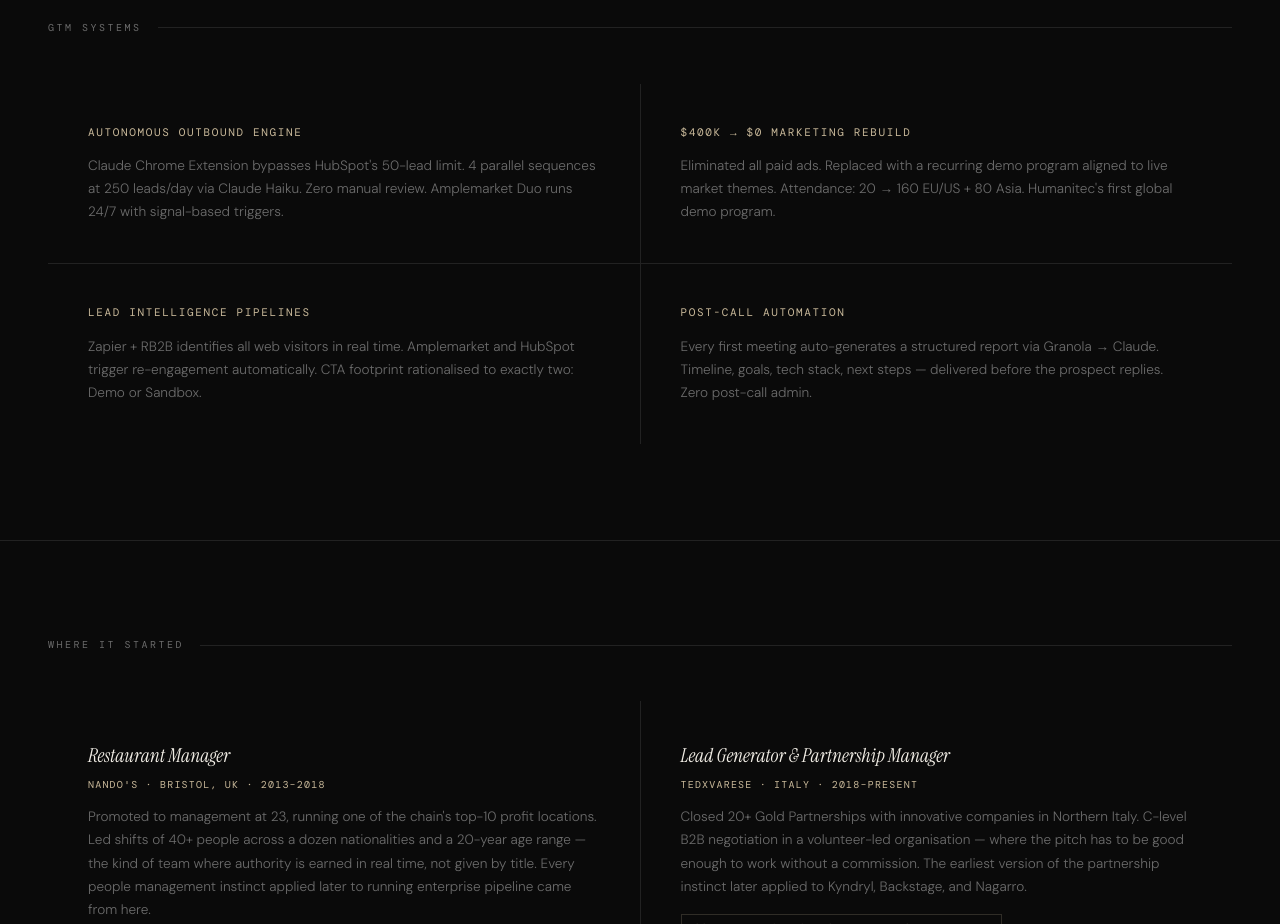
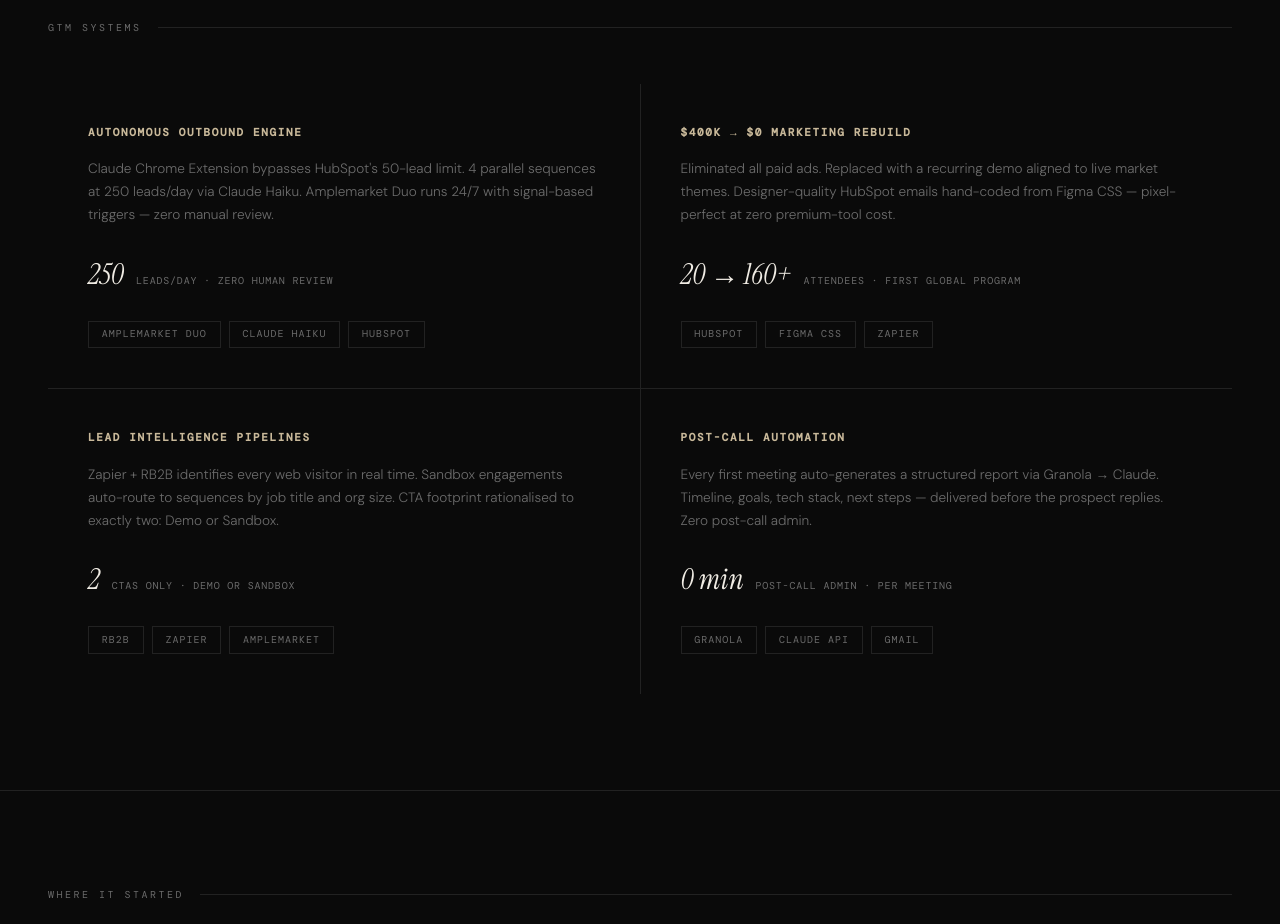
Before and after one commit to vibeanto-hus/antonello-portfolio, a plain HTML site: page index.html in a window 1280 px wide. Shown: the part 4240-5164 px from the top of the page. Drawn offline with nearby package versions, Linux system fonts and the light colour scheme; a web font is replaced by a local one.

Commit message:
feat: upgrade GTM systems cards with metrics and tool tags

```diff
--- a/index.html
+++ b/index.html
@@ -1035,29 +1035,59 @@
         <div class="section-label">GTM Systems</div>
         <div class="systems-grid">
             <div class="system-card">
-                <div class="system-title">Autonomous Outbound Engine</div>
-                <div class="system-desc">Claude Chrome Extension bypasses HubSpot's 50-lead limit. 4 parallel sequences
-                    at 250
-                    leads/day via Claude Haiku. Zero manual review. Amplemarket Duo runs 24/7 with signal-based
-                    triggers.</div>
+              <h3 style="font-family: var(--mono); font-size: 11px; letter-spacing: 0.15em; text-transform: uppercase; color: var(--accent); margin-top: 0; margin-bottom: 1rem;">Autonomous Outbound Engine</h3>
+              <p style="font-size: 0.85rem; color: var(--muted); line-height: 1.7; margin-top: 0; margin-bottom: 1.5rem;">Claude Chrome Extension bypasses HubSpot's 50-lead limit. 4 parallel sequences at 250 leads/day via Claude Haiku. Amplemarket Duo runs 24/7 with signal-based triggers — zero manual review.</p>
+              <div style="margin-bottom: 1.5rem; display: flex; align-items: baseline; gap: 0.75rem;">
+                <span style="font-family: var(--serif); font-style: italic; font-size: 1.8rem; color: var(--text);">250</span>
+                <span style="font-family: var(--mono); font-size: 10px; letter-spacing: 0.08em; color: var(--muted); text-transform: uppercase;">leads/day · zero human review</span>
+              </div>
+              <div class="about-tags">
+                <span class="tag">Amplemarket Duo</span>
+                <span class="tag">Claude Haiku</span>
+                <span class="tag">HubSpot</span>
+              </div>
             </div>
+
             <div class="system-card">
-                <div class="system-title">$400k → $0 Marketing Rebuild</div>
-                <div class="system-desc">Eliminated all paid ads. Replaced with a recurring demo program aligned to live
-                    market
-                    themes. Attendance: 20 → 160 EU/US + 80 Asia. Humanitec's first global demo program.</div>
+              <h3 style="font-family: var(--mono); font-size: 11px; letter-spacing: 0.15em; text-transform: uppercase; color: var(--accent); margin-top: 0; margin-bottom: 1rem;">$400k → $0 Marketing Rebuild</h3>
+              <p style="font-size: 0.85rem; color: var(--muted); line-height: 1.7; margin-top: 0; margin-bottom: 1.5rem;">Eliminated all paid ads. Replaced with a recurring demo aligned to live market themes. Designer-quality HubSpot emails hand-coded from Figma CSS — pixel-perfect at zero premium-tool cost.</p>
+              <div style="margin-bottom: 1.5rem; display: flex; align-items: baseline; gap: 0.75rem;">
+                <span style="font-family: var(--serif); font-style: italic; font-size: 1.8rem; color: var(--text);">20 → 160+</span>
+                <span style="font-family: var(--mono); font-size: 10px; letter-spacing: 0.08em; color: var(--muted); text-transform: uppercase;">attendees · first global program</span>
+              </div>
+              <div class="about-tags">
+                <span class="tag">HubSpot</span>
+                <span class="tag">Figma CSS</span>
+                <span class="tag">Zapier</span>
+              </div>
             </div>
+
             <div class="system-card">
-                <div class="system-title">Lead Intelligence Pipelines</div>
-                <div class="system-desc">Zapier + RB2B identifies all web visitors in real time. Amplemarket and HubSpot
-                    trigger
-                    re-engagement automatically. CTA footprint rationalised to exactly two: Demo or Sandbox.</div>
+              <h3 style="font-family: var(--mono); font-size: 11px; letter-spacing: 0.15em; text-transform: uppercase; color: var(--accent); margin-top: 0; margin-bottom: 1rem;">Lead Intelligence Pipelines</h3>
+              <p style="font-size: 0.85rem; color: var(--muted); line-height: 1.7; margin-top: 0; margin-bottom: 1.5rem;">Zapier + RB2B identifies every web visitor in real time. Sandbox engagements auto-route to sequences by job title and org size. CTA footprint rationalised to exactly two: Demo or Sandbox.</p>
+              <div style="margin-bottom: 1.5rem; display: flex; align-items: baseline; gap: 0.75rem;">
+                <span style="font-family: var(--serif); font-style: italic; font-size: 1.8rem; color: var(--text);">2</span>
+                <span style="font-family: var(--mono); font-size: 10px; letter-spacing: 0.08em; color: var(--muted); text-transform: uppercase;">CTAs only · Demo or Sandbox</span>
+              </div>
+              <div class="about-tags">
+                <span class="tag">RB2B</span>
+                <span class="tag">Zapier</span>
+                <span class="tag">Amplemarket</span>
+              </div>
             </div>
+
             <div class="system-card">
-                <div class="system-title">Post-Call Automation</div>
-                <div class="system-desc">Every first meeting auto-generates a structured report via Granola → Claude.
-                    Timeline,
-                    goals, tech stack, next steps — delivered before the prospect replies. Zero post-call admin.</div>
+              <h3 style="font-family: var(--mono); font-size: 11px; letter-spacing: 0.15em; text-transform: uppercase; color: var(--accent); margin-top: 0; margin-bottom: 1rem;">Post-Call Automation</h3>
+              <p style="font-size: 0.85rem; color: var(--muted); line-height: 1.7; margin-top: 0; margin-bottom: 1.5rem;">Every first meeting auto-generates a structured report via Granola → Claude. Timeline, goals, tech stack, next steps — delivered before the prospect replies. Zero post-call admin.</p>
+              <div style="margin-bottom: 1.5rem; display: flex; align-items: baseline; gap: 0.75rem;">
+                <span style="font-family: var(--serif); font-style: italic; font-size: 1.8rem; color: var(--text);">0 min</span>
+                <span style="font-family: var(--mono); font-size: 10px; letter-spacing: 0.08em; color: var(--muted); text-transform: uppercase;">post-call admin · per meeting</span>
+              </div>
+              <div class="about-tags">
+                <span class="tag">Granola</span>
+                <span class="tag">Claude API</span>
+                <span class="tag">Gmail</span>
+              </div>
             </div>
         </div>
     </section>
```
